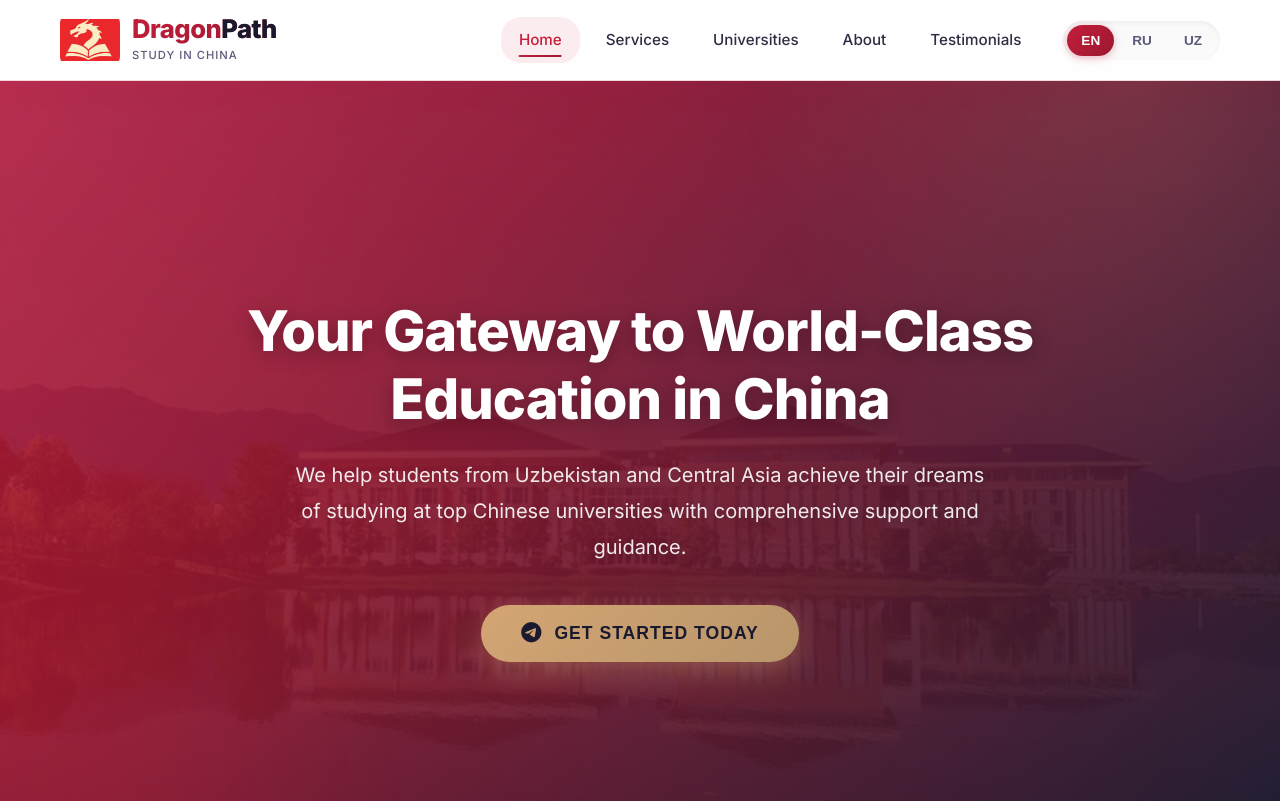
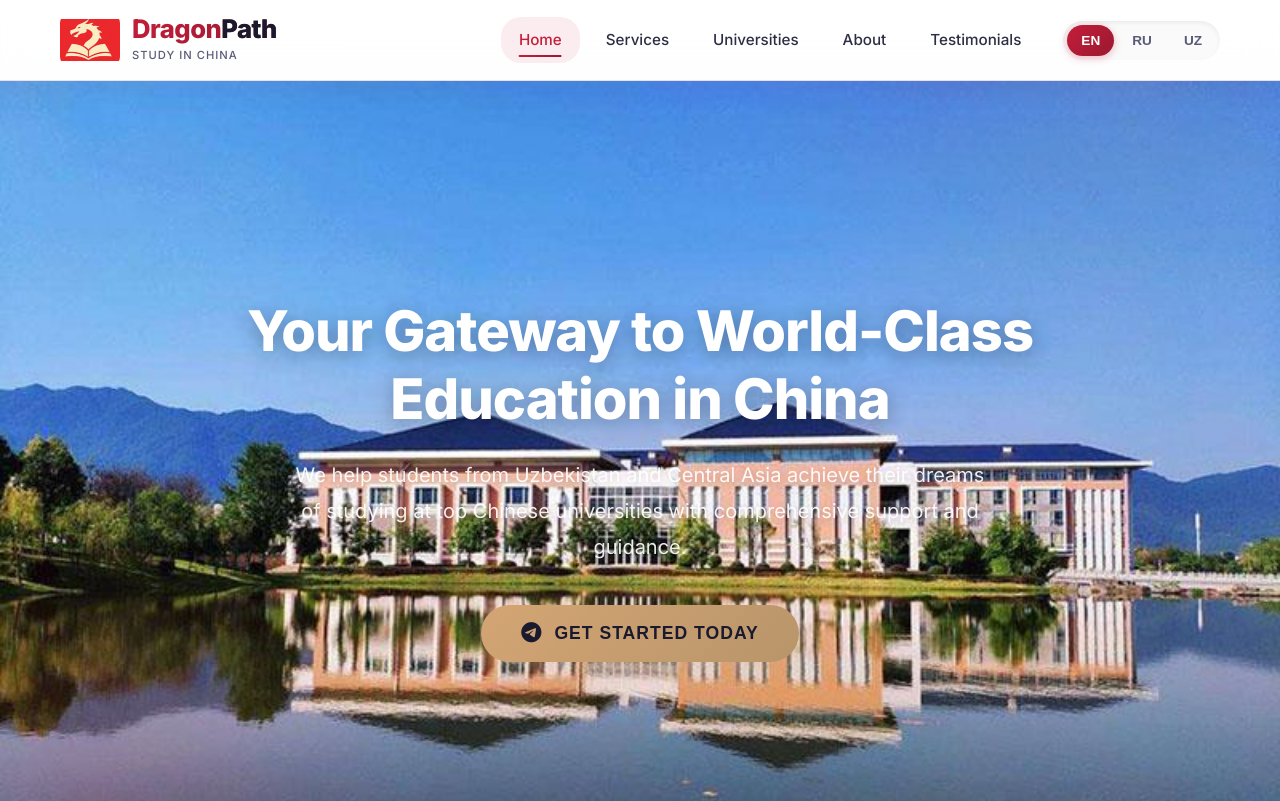
Before and after one commit to Ramilbey/dragonpath, a React (Create React App) app: page / in a window 1280 px wide. Shown: the top 801 px of the page. Built offline with nearby package versions, Linux system fonts and the light colour scheme.

Commit message:
change hero backroung color to default pic color

```diff
--- a/src/components/Hero/Hero.css
+++ b/src/components/Hero/Hero.css
@@ -137,10 +137,10 @@
   left: 0;
   width: 100%;
   height: 100%;
-  background: linear-gradient(135deg,
+  /* background: linear-gradient(135deg,
       rgba(196, 30, 58, 0.88) 0%,
       rgba(154, 24, 48, 0.92) 30%,
-      rgba(26, 26, 46, 0.95) 100%);
+      rgba(26, 26, 46, 0.95) 100%); */
   z-index: 2;
 }
 
```
